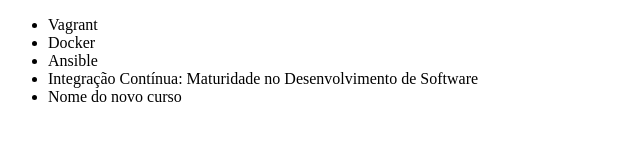
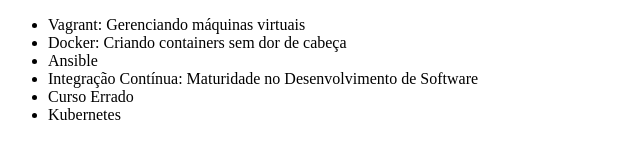
Before and after one commit to leunardomaia/alura-git, a plain HTML site: page index.html in a window 1280 px wide. Shown: the whole page, without its empty margins (0-640 px from the left). Drawn offline with Linux system fonts and the light colour scheme.

Commit message:
Alterando novo curso para curso errado

```diff
--- a/index.html
+++ b/index.html
@@ -6,11 +6,12 @@
 </head>
 <body>
 	<ul>
-		<li>Vagrant</li>
-		<li>Docker</li>
+		<li>Vagrant: Gerenciando máquinas virtuais</li>
+		<li>Docker: Criando containers sem dor de cabeça</li>
 		<li>Ansible</li>
 		<li>Integração Contínua: Maturidade no Desenvolvimento de Software</li>
-		<li>Nome do novo curso</li>
+		<li>Curso Errado</li>
+		<li>Kubernetes</li>
 	</ul>
 </body>
 </html>
```
